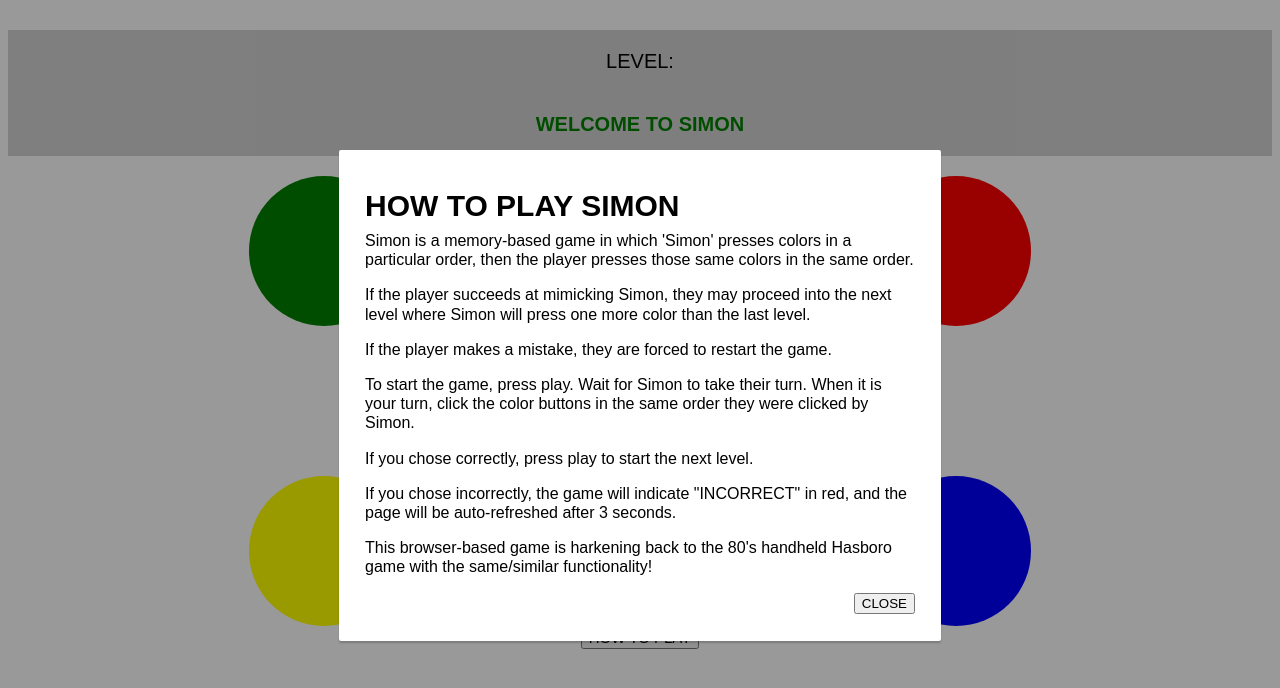
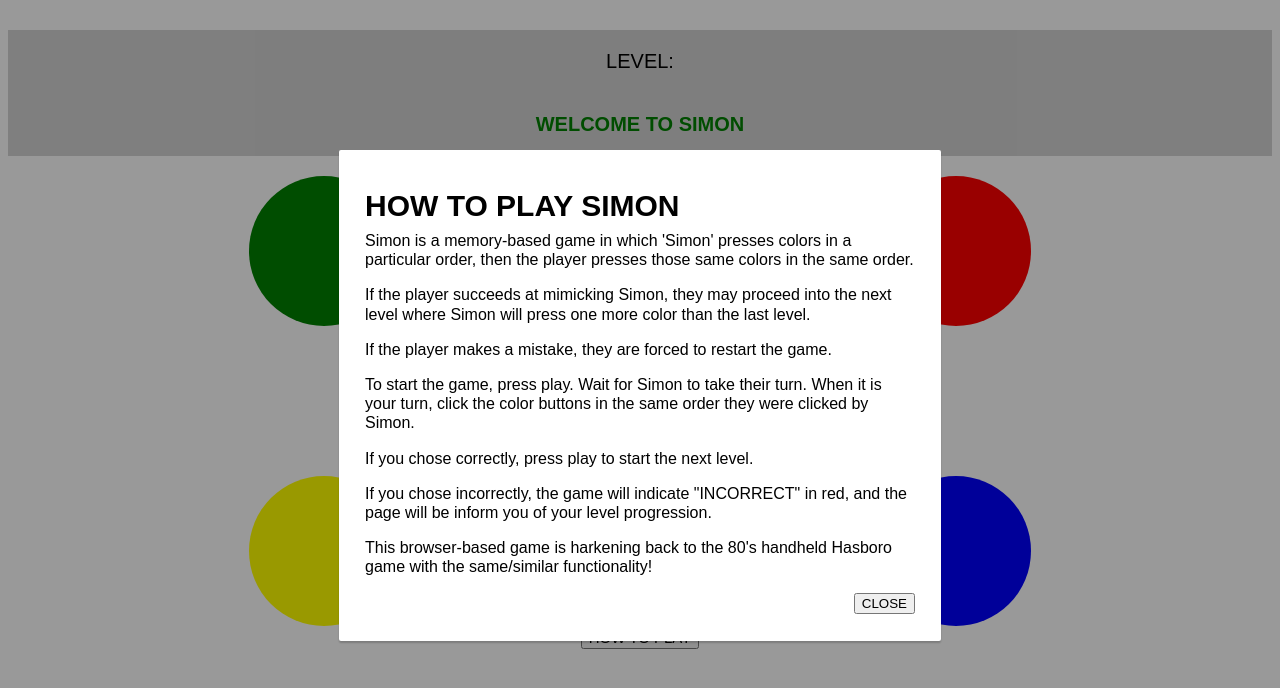
Before and after one commit to katlynhutson/Simon-Game, a plain HTML site: page index.html in a window 1280 px wide. Both pictures are taken after a click on the button "HOW TO PLAY". Drawn offline with Linux system fonts and the light colour scheme.

Commit message:
Update the how to play directions to reflect the lose modal addition

```diff
--- a/index.html
+++ b/index.html
@@ -50,8 +50,7 @@
 
             <p>If you chose correctly, press play to start the next level.</p>
 
-            <p>If you chose incorrectly, the game will indicate "INCORRECT" in red, and the page will be auto-refreshed after 3
-            seconds.</p>
+            <p>If you chose incorrectly, the game will indicate "INCORRECT" in red, and the page will be inform you of your level progression.</p>
 
             <p>This browser-based game is harkening back to the 80's handheld Hasboro game with the same/similar functionality!</p>
             <div id="how-to-play-footer">
```
